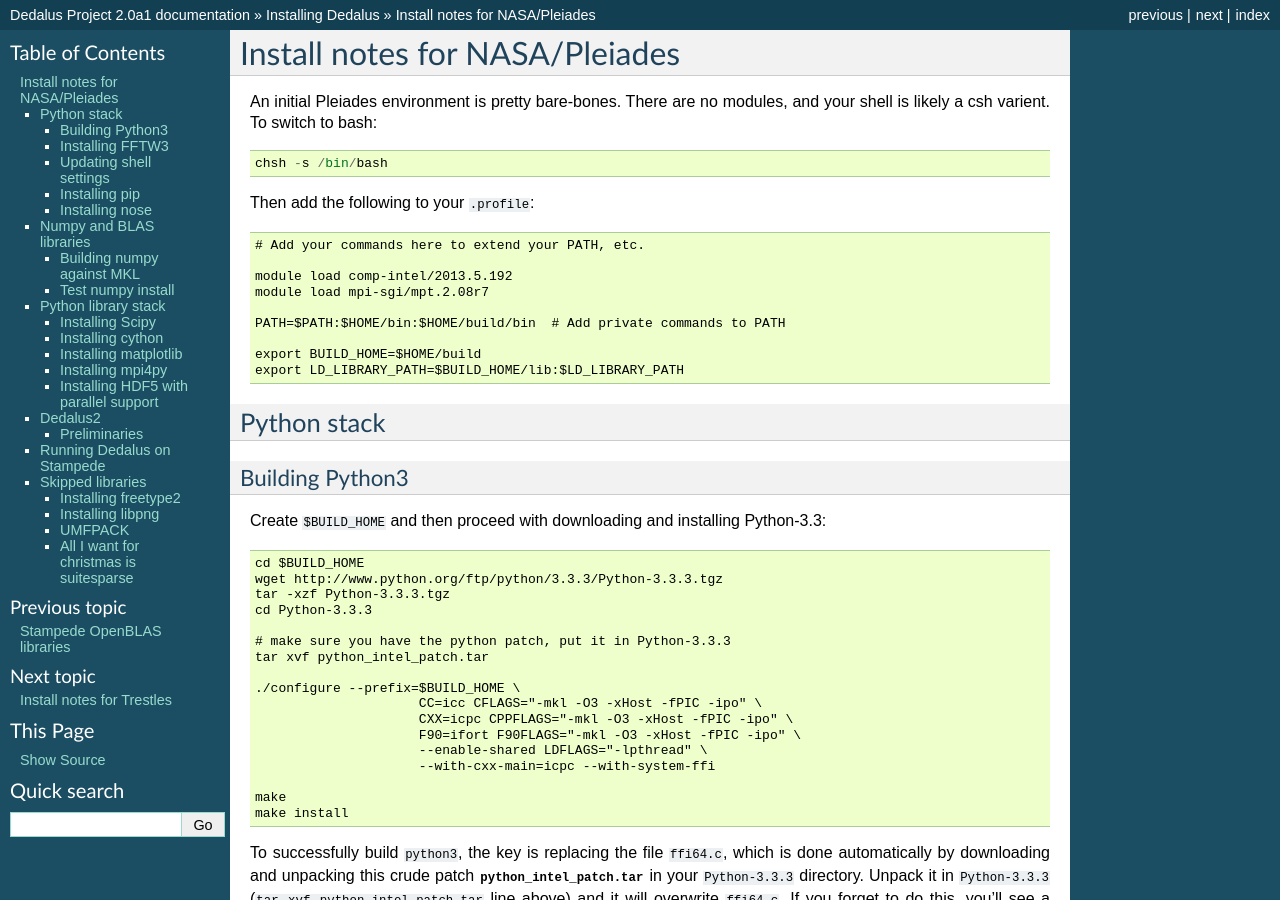
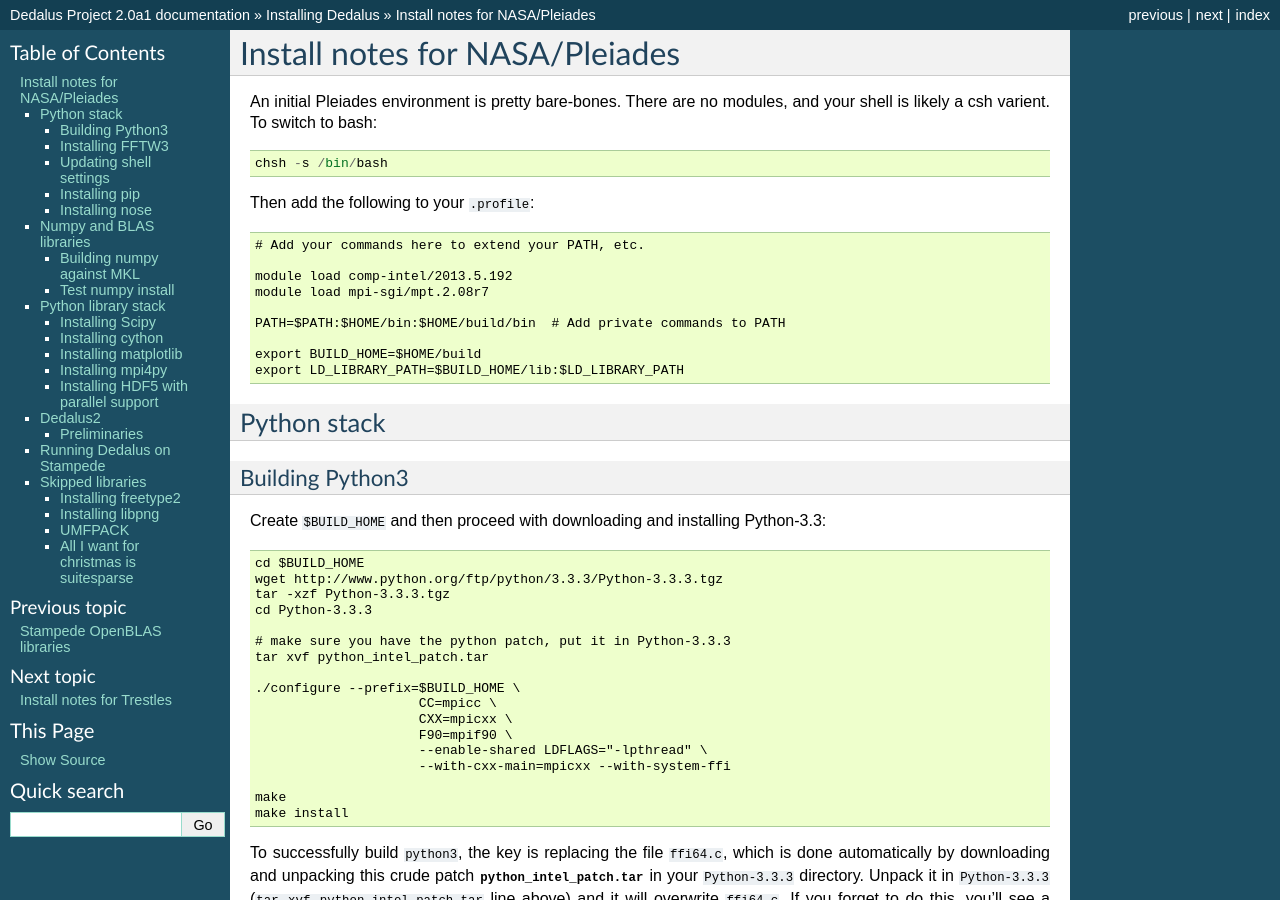
Before and after one commit to enlighter/dedalus, a Sphinx documentation site: the page built from docs/machines/nasa_pleiades/pleiades_intel.rst, in a window 1280 px wide and 900 px high. Built offline with Sphinx 7.4.7, drawn with Linux system fonts in a browser that asks for light colours; formulas are drawn with MathJax 3; pages that are not in the unit, such as notebooks, are missing from menus; some of the changed text lies outside the part shown.

Commit message:
Mpi4py now works on Pleiades; needed to build python3 with mpicc rather than icc.

```diff
--- a/docs/machines/nasa_pleiades/pleiades_intel.rst
+++ b/docs/machines/nasa_pleiades/pleiades_intel.rst
@@ -37,11 +37,11 @@
     tar xvf python_intel_patch.tar
 
     ./configure --prefix=$BUILD_HOME \
-                         CC=icc CFLAGS="-mkl -O3 -xHost -fPIC -ipo" \
-                         CXX=icpc CPPFLAGS="-mkl -O3 -xHost -fPIC -ipo" \
-                         F90=ifort F90FLAGS="-mkl -O3 -xHost -fPIC -ipo" \
+                         CC=mpicc \
+                         CXX=mpicxx \
+                         F90=mpif90 \
                          --enable-shared LDFLAGS="-lpthread" \
-                         --with-cxx-main=icpc --with-system-ffi
+                         --with-cxx-main=mpicxx --with-system-ffi
 
     make
     make install
@@ -294,7 +294,8 @@
 
 .. note::
 
-    This is failing to find mpi.h
+   This now works, if python3 is compiled with mpicc!
+
 
 Installing HDF5 with parallel support
 --------------------------------------------------
```
